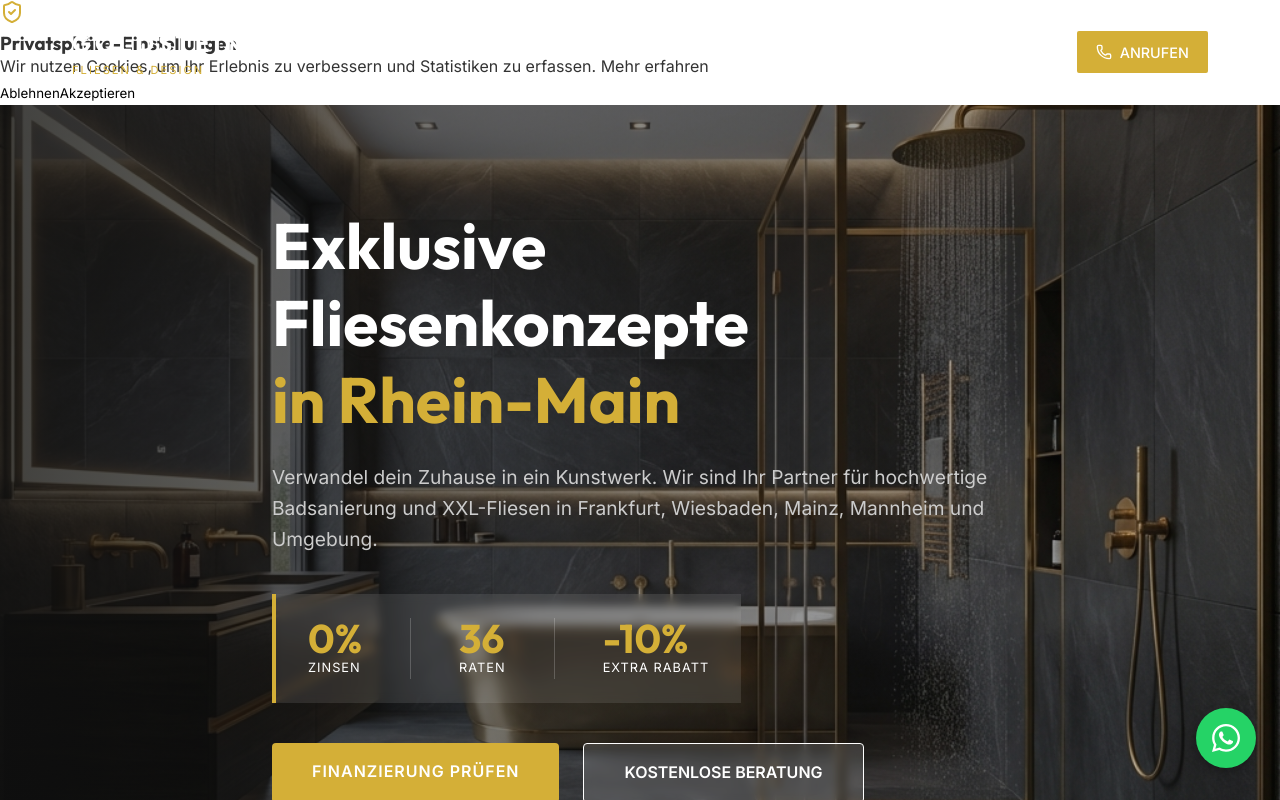
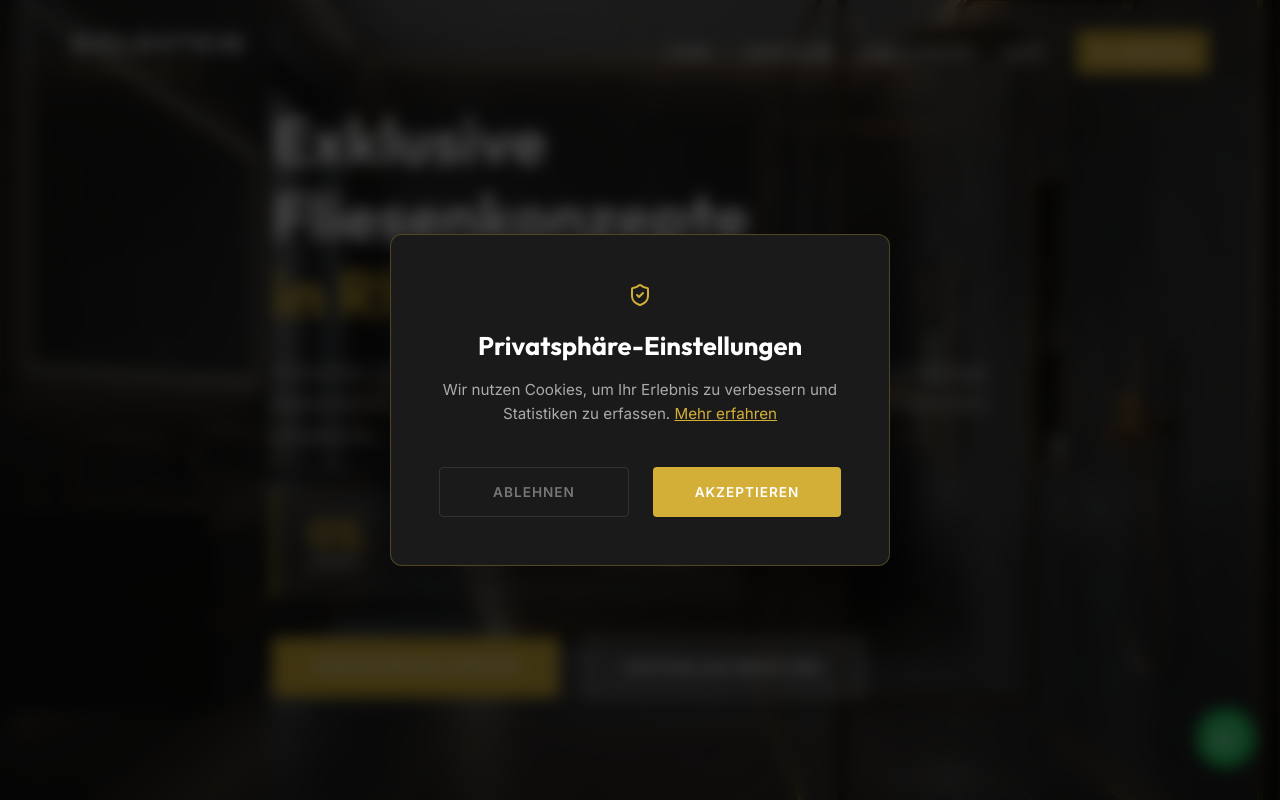
Before and after one commit to bulutone/Goldstein-fliesen, a React (Vite) app: page / in a window 1280 px wide. Shown: the top 800 px of the page. Built offline with nearby package versions, Linux system fonts and the light colour scheme.

Commit message:
Add cookie pop-up modal styles

```diff
--- a/src/global.css
+++ b/src/global.css
@@ -887,3 +887,117 @@ button {
   color: white;
   box-shadow: 0 4px 15px rgba(212, 175, 55, 0.3);
 }
+/* Cookie Pop-up Modal */
+.cookie-overlay {
+  position: fixed;
+  top: 0;
+  left: 0;
+  width: 100%;
+  height: 100%;
+  background: rgba(0, 0, 0, 0.7);
+  backdrop-filter: blur(8px);
+  display: flex;
+  align-items: center;
+  justify-content: center;
+  z-index: 9999;
+  padding: 2rem;
+  animation: fadeIn 0.4s ease;
+}
+
+.cookie-popup {
+  background: #1a1a1a;
+  color: white;
+  padding: 3rem;
+  border-radius: 12px;
+  max-width: 500px;
+  width: 100%;
+  border: 1px solid rgba(212, 175, 55, 0.3);
+  box-shadow: 0 30px 60px rgba(0, 0, 0, 0.5);
+  animation: modalIn 0.5s ease;
+}
+
+.cookie-text {
+  text-align: center;
+  margin-bottom: 2.5rem;
+}
+
+.cookie-text .text-accent {
+  margin-bottom: 1.5rem;
+  display: block;
+  margin-left: auto;
+  margin-right: auto;
+}
+
+.cookie-text h3 {
+  font-size: 1.6rem;
+  margin-bottom: 1rem;
+  color: white;
+}
+
+.cookie-text p {
+  font-size: 0.95rem;
+  color: #aaa;
+  line-height: 1.6;
+}
+
+.cookie-text a {
+  color: var(--accent);
+  text-decoration: underline;
+}
+
+.cookie-btns {
+  display: flex;
+  gap: 1.5rem;
+}
+
+.cookie-btns button {
+  flex: 1;
+  padding: 1rem;
+  border-radius: 4px;
+  font-weight: 700;
+  text-transform: uppercase;
+  letter-spacing: 1px;
+  font-size: 0.85rem;
+}
+
+.btn-cookie-accept {
+  background: var(--accent);
+  color: white;
+}
+
+.btn-cookie-accept:hover {
+  background: var(--accent-light);
+  transform: translateY(-2px);
+}
+
+.btn-cookie-reject {
+  background: transparent;
+  color: #777;
+  border: 1px solid #333;
+}
+
+.btn-cookie-reject:hover {
+  color: white;
+  border-color: #555;
+}
+
+@keyframes fadeIn {
+  from { opacity: 0; }
+  to { opacity: 1; }
+}
+
+@keyframes modalIn {
+  from { opacity: 0; transform: scale(0.9) translateY(20px); }
+  to { opacity: 1; transform: scale(1) translateY(0); }
+}
+
+@media (max-width: 576px) {
+  .cookie-popup {
+    padding: 2rem;
+  }
+
+  .cookie-btns {
+    flex-direction: column;
+    gap: 1rem;
+  }
+}
```
Also changed, not shown: 4 other files (tests, documents, lock files or other folders).
